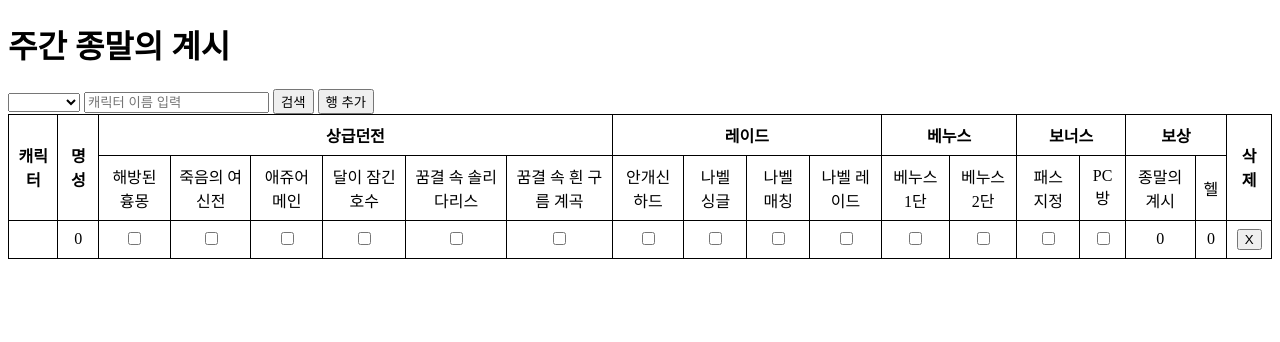
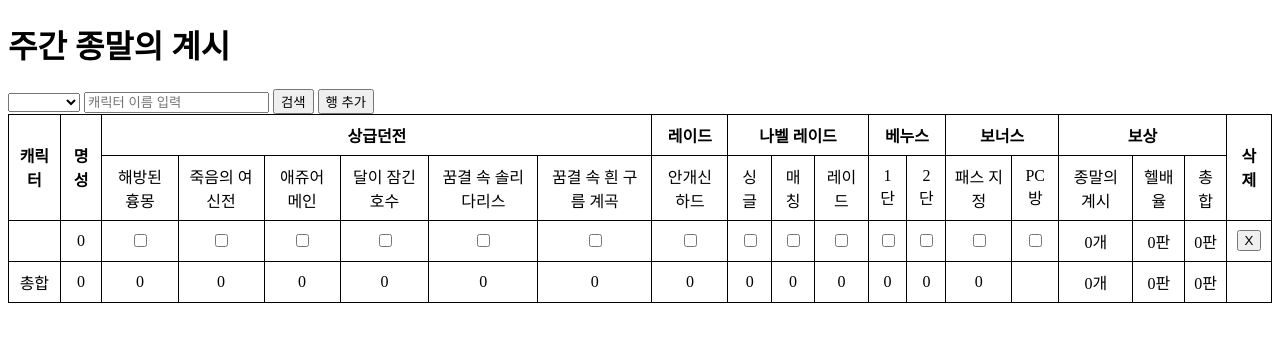
Before and after one commit to PlantJelly/dnfspear, a SvelteKit app: page /doomoracle-week in a window 1280 px wide. Both pictures are taken after a click on the button "행 추가". Shown: the top 342 px of the page. Built offline with nearby package versions, Linux system fonts and the light colour scheme.

Commit message:
삭제 기능 오류 수정 / 종말의 계시 -> 헬 판수 계산 기능 추가 / 추가한 캐릭터 종합 기능 추가

```diff
--- a/src/routes/doomoracle-week/+page.svelte
+++ b/src/routes/doomoracle-week/+page.svelte
@@ -24,6 +24,8 @@
     };
     let tableData = [
     ];
+    let tableSumData = {
+    };
     function addRow() {
         const newRow = {
             순서 : id,
@@ -44,14 +46,12 @@
             패스지정 : false,
             PC방 : false,
             종말의계시 : 0,
+            헬배율 : 0,
             헬 : 0
         };
         tableData = [...tableData, newRow];
-        let [apo, hell] = hellCalculator(tableData[id]);
-        tableData[id]["종말의계시"] = apo;
-        tableData[id]["헬"] = hell;
+        updateHell(id, true);
         apiResult["이름"] = "";
-        server = "";
         apiResult["명성"] = 0;
         apiResult["ID"] = "";
         id += 1;
@@ -69,14 +69,14 @@
         const res = await fetch(`/doomoracle-week?type=${type}&server=${server}&name=${name}`);
         apiResult = await res.json();
     }
-    function hellCalculator(character) {
+    function apoCalculator(character) {
         let apo = 0;
         let hell = 0;
         let advancedDungeon = 0;
         let legion = 0;
         let raid = 0;
         for (let dungeon in character) {
-            if (["순서", "캐릭터", "명성", "패스지정", "PC방", "종말의계시", "헬"].includes(dungeon)) {
+            if (["순서", "캐릭터", "명성", "패스지정", "PC방", "종말의계시", "헬배율", "헬"].includes(dungeon)) {
                 continue;
             }
             if (character[dungeon] == true) {
@@ -101,19 +101,27 @@
         return [apo, hell, true];
     }
     function updateHell(idx, check) {
-        let checkValue = hellCalculator(tableData[idx]);
+        let checkValue = apoCalculator(tableData[idx]);
         if (checkValue[2] == false){
             tableData[idx][check] = false;
             window.alert("방금 체크한값은 최대 보상횟수를 초과했습니다.");
             return;
         }
         tableData[idx]["종말의계시"] = checkValue[0];
-        tableData[idx]["헬"] = checkValue[1];
+        tableData[idx]["헬배율"] = checkValue[1];
+        tableData[idx]["헬"] = hellCalculator(tableData[idx]);
+        averageCharacter();
         tableData = [...tableData];
     }
     function deleteRow(i) {
         tableData.splice(i, 1);
-        id -= 1;
+        for (let table of tableData){
+            if (table["순서"] > i){
+                table["순서"] -= 1;
+            }
+        }
+        id = tableData.length;
+        averageCharacter();
         tableData = [...tableData];
     }
     function servernameKorean(servername) {
@@ -135,6 +143,55 @@
             case "siroco":
                 return "시로코";
         }
+    }
+    function hellCalculator(character){
+        let dungeonFee = 22;
+        if (character["패스지정"] == true){
+            dungeonFee -= 2;
+        }
+        if (character["PC방"] == true){
+            dungeonFee -= 2;
+        }
+        let hell = parseInt(character["종말의계시"] / dungeonFee);
+        hell = hell + character["헬배율"];
+        return hell;
+    }
+    function averageCharacter(){
+        let sumCharacter = {
+        명성 : 0,
+        흉몽 : 0,
+        여신전 : 0,
+        애쥬어 : 0,
+        달잠호 : 0,
+        계곡 : 0,
+        꿈솔 : 0,
+        안개신 : 0,
+        싱글나벨 : 0,
+        매칭나벨 : 0,
+        레이드나벨 : 0,
+        베누스1단 : 0,
+        베누스2단 : 0,
+        패스지정 : 0,
+        종말의계시 : 0,
+        헬배율 : 0,
+        헬 : 0
+        };
+            for (let character of tableData){
+                sumCharacter["명성"] += character["명성"];
+                sumCharacter["종말의계시"] += character["종말의계시"];
+                sumCharacter["헬배율"] += character["헬배율"];
+                sumCharacter["헬"] += character["헬"];
+                for (let dungeon in character){
+                    if (["순서", "캐릭터", "명성", "패스지정", "PC방", "종말의계시", "헬배율", "헬"].includes(dungeon)) {
+                        continue;
+                    }
+                    if (character[dungeon] == true){
+                        sumCharacter[dungeon] += 1;
+                    }
+                }
+            }
+            sumCharacter["명성"] = parseInt(sumCharacter["명성"] / tableData.length);
+        tableSumData = sumCharacter;
     }
 </script>
 
@@ -176,10 +233,11 @@
             <th rowspan="2">캐릭터</th>
             <th rowspan="2">명성</th>
             <th colspan="6">상급던전</th>
-            <th colspan="4">레이드</th>
+            <th>레이드</th>
+            <th colspan="3">나벨 레이드</th>
             <th colspan="2">베누스</th>
             <th colspan="2">보너스</th>
-            <th colspan="2">보상</th>
+            <th colspan="3">보상</th>
             <th rowspan="2">삭제</th>
         </tr>
         <tr>
@@ -190,15 +248,16 @@
             <td>꿈결 속 솔리다리스</td>
             <td>꿈결 속 흰 구름 계곡</td>
             <td>안개신 하드</td>
-            <td>나벨 싱글</td>
-            <td>나벨 매칭</td>
-            <td>나벨 레이드</td>
-            <td>베누스 1단</td>
-            <td>베누스 2단</td>
+            <td>싱글</td>
+            <td>매칭</td>
+            <td>레이드</td>
+            <td>1단</td>
+            <td>2단</td>
             <td>패스 지정</td>
             <td>PC방</td>
             <td>종말의 계시</td>
-            <td>헬</td>
+            <td>헬배율</td>
+            <td>총합</td>
         </tr>
     </thead>
     <tbody>
@@ -220,10 +279,33 @@
             <td><input type="checkbox" bind:checked={row["베누스2단"]} on:change={() => updateHell(i, "베누스2단")}></td>
             <td><input type="checkbox" bind:checked={row["패스지정"]} on:change={() => updateHell(i)}></td>
             <td><input type="checkbox" bind:checked={row["PC방"]} on:change={() => updateHell(i)}></td>
-    <td>{row["종말의계시"]}</td>
-    <td>{row["헬"]}</td>
+            <td>{row["종말의계시"]}개</td>
+            <td>{row["헬배율"]}판</td>
+            <td>{row["헬"]}판</td>
             <td><button on:click={() => deleteRow(row["순서"])}>X</button></td>
         </tr>
         {/each}
+        <tr>
+            <td>총합</td>
+            <td>{tableSumData["명성"]}</td>
+            <td>{tableSumData["흉몽"]}</td>
+            <td>{tableSumData["여신전"]}</td>
+            <td>{tableSumData["애쥬어"]}</td>
+            <td>{tableSumData["달잠호"]}</td>
+            <td>{tableSumData["계곡"]}</td>
+            <td>{tableSumData["꿈솔"]}</td>
+            <td>{tableSumData["안개신"]}</td>
+            <td>{tableSumData["싱글나벨"]}</td>
+            <td>{tableSumData["매칭나벨"]}</td>
+            <td>{tableSumData["레이드나벨"]}</td>
+            <td>{tableSumData["베누스1단"]}</td>
+            <td>{tableSumData["베누스2단"]}</td>
+            <td>{tableSumData["패스지정"]}</td>
+            <td></td>
+            <td>{tableSumData["종말의계시"]}{#if tableSumData["종말의계시"] != null}개{/if}</td>
+            <td>{tableSumData["헬배율"]}{#if tableSumData["헬배율"] != null}판{/if}</td>
+            <td>{tableSumData["헬"]}{#if tableSumData["헬"] != null}판{/if}</td>
+            <td></td>
+        </tr>
     </tbody>
 </table>
```
Lines whose indentation alone changed are shown as unchanged.
